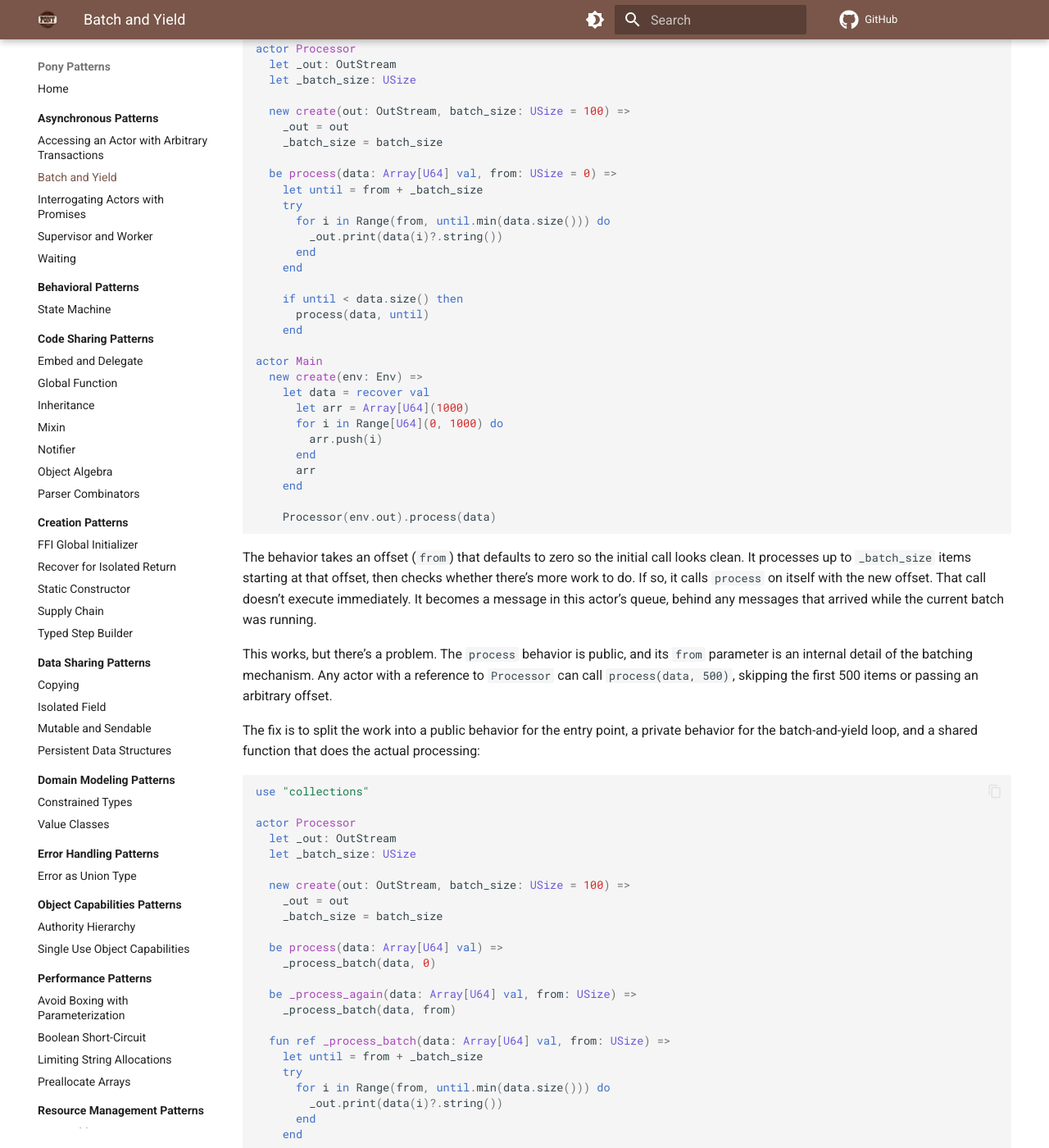
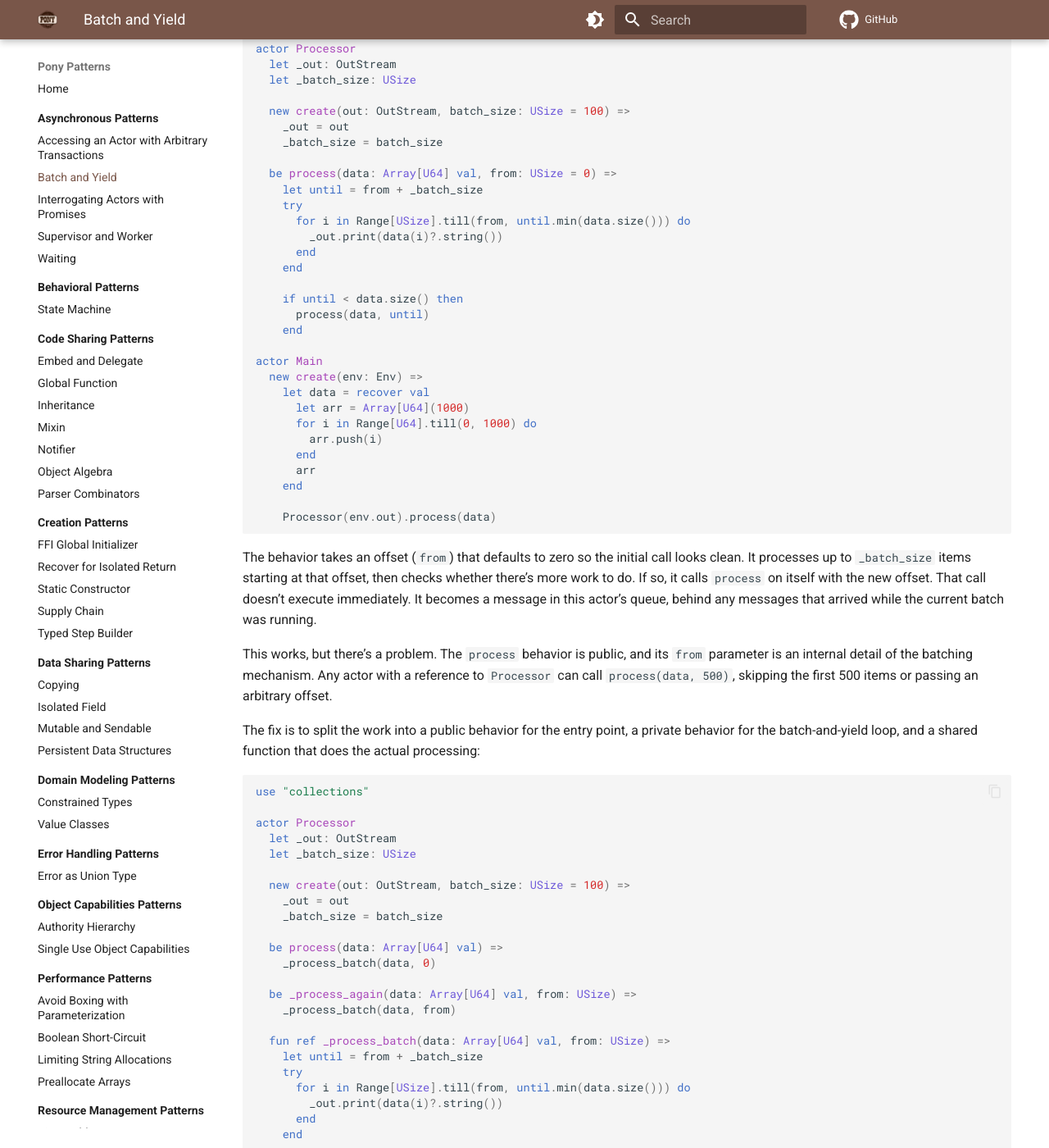
Before and after one commit to ponylang/pony-patterns, an MkDocs documentation site: the page built from docs/async/batch-and-yield.md, in a window 1280 px wide and 1400 px high, scrolled down 963 px. Shown: the whole window at 82% size. Built offline with MkDocs 1.6.1 and Material for MkDocs 9.7.7, drawn with Linux system fonts in a browser that asks for light colours; comment, search, counter and statistics services are not loaded.

Commit message:
Update Range usage for RFC 0092 (#141)
RFC 0092 removes Range.create in favor of named constructors:
Range[T].till (exclusive end) and Range[T].through (inclusive end).
All existing usages were half-open ranges, so they become .till calls.

```diff
--- a/docs/async/batch-and-yield.md
+++ b/docs/async/batch-and-yield.md
@@ -47,7 +47,7 @@ actor Processor
   be process(data: Array[U64] val, from: USize = 0) =>
     let until = from + _batch_size
     try
-      for i in Range(from, until.min(data.size())) do
+      for i in Range[USize].till(from, until.min(data.size())) do
         _out.print(data(i)?.string())
       end
     end
@@ -60,7 +60,7 @@ actor Main
   new create(env: Env) =>
     let data = recover val
       let arr = Array[U64](1000)
-      for i in Range[U64](0, 1000) do
+      for i in Range[U64].till(0, 1000) do
         arr.push(i)
       end
       arr
@@ -95,7 +95,7 @@ actor Processor
   fun ref _process_batch(data: Array[U64] val, from: USize) =>
     let until = from + _batch_size
     try
-      for i in Range(from, until.min(data.size())) do
+      for i in Range[USize].till(from, until.min(data.size())) do
         _out.print(data(i)?.string())
       end
     end
@@ -108,7 +108,7 @@ actor Main
   new create(env: Env) =>
     let data = recover val
       let arr = Array[U64](1000)
-      for i in Range[U64](0, 1000) do
+      for i in Range[U64].till(0, 1000) do
         arr.push(i)
       end
       arr
```
Also changed, not shown: docs/async/access.md (+1 -1 lines), docs/async/supervisor-worker.md (+1 -1 lines), docs/object-capabilities/single-use.md (+2 -2 lines).
